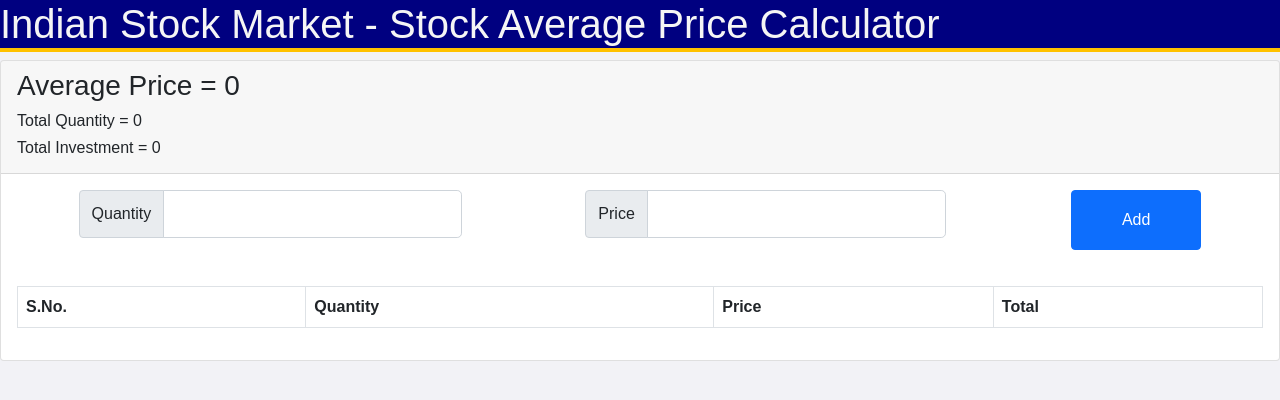
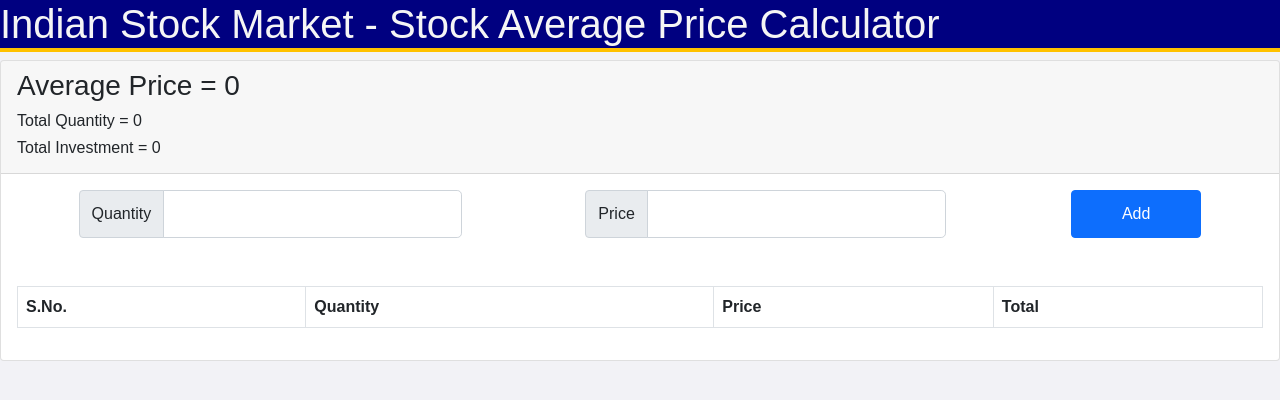
Before and after one commit to ga245004/indian-stock-market-stock-price-average-calculator, a React (Create React App) app: page / in a window 1280 px wide. Shown: the top 400 px of the page. Built offline with nearby package versions, Linux system fonts and the light colour scheme.

Commit message:
updated styles

```diff
--- a/src/components/StockEntry/StockEntry.js
+++ b/src/components/StockEntry/StockEntry.js
@@ -94,7 +94,7 @@ const StockEntry = () => {
                 }}
               />
             </InputGroup>
-            <InputGroup className="mb-1">
+            <InputGroup className="mb-3">
               <Button variant="primary" type="submit" onClick={AddEntry}>
                 Add
               </Button>
```
